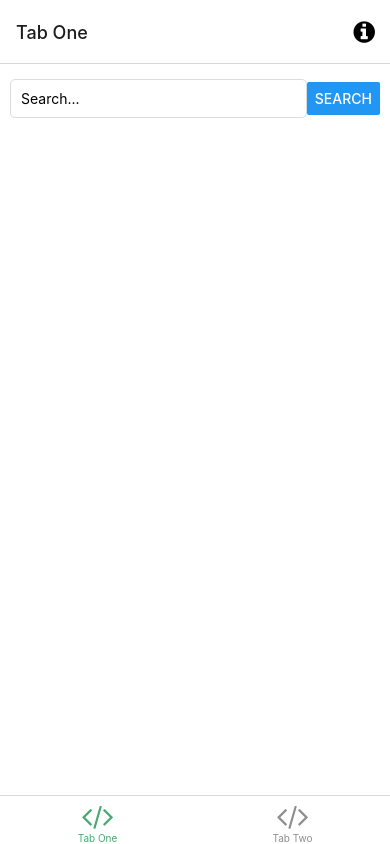
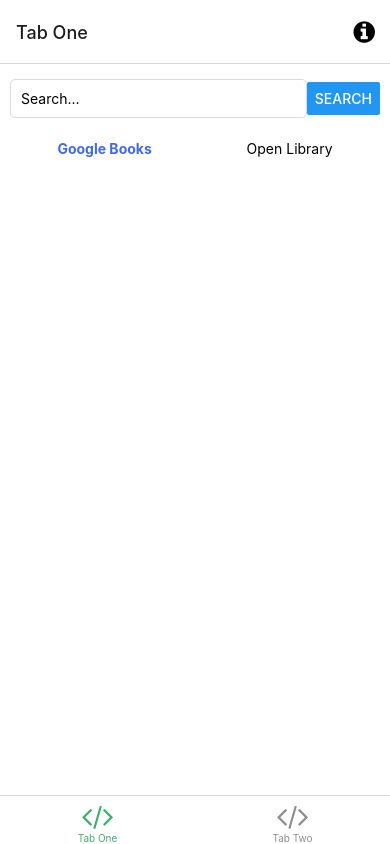
Before and after one commit to canknbr/BooksMobile, a React Native app: screen /TabOne in a window 390 px wide. Built offline with nearby package versions, Linux system fonts and the light colour scheme; what expo-linking would draw is missing.

Commit message:
adds filtering search options

```diff
--- a/screens/TabOneScreen.tsx
+++ b/screens/TabOneScreen.tsx
@@ -43,7 +43,26 @@ const query = gql`
 
 export default function TabOneScreen() {
   const [search, setSearch] = useState('');
+  const [provider, setProvider] = useState<
+    'googleBooksSearch' | 'openLibrarySearch'
+  >('googleBooksSearch');
   const [runQuery, { data, loading, error }] = useLazyQuery(query);
+  const parseBook = (item: any): Book => {
+    if (provider === 'googleBooksSearch') {
+      return {
+        title: item.volumeInfo?.title,
+        image: item.volumeInfo.imageLinks.thumbnail,
+        authors: item.volumeInfo.authors,
+        isbn: item.volumeInfo.industryIdentifiers?.[0]?.identifier,
+      };
+    }
+    return {
+      image: `https://covers.openlibrary.org/b/olid/${item.cover_edition_key}-M.jpg`,
+      title: item.title,
+      authors: item.author_name,
+      isbn: item.isbn?.[0],
+    };
+  };
   return (
     <View style={styles.container}>
       <View style={styles.header}>
@@ -58,6 +77,28 @@ export default function TabOneScreen() {
           onPress={() => runQuery({ variables: { q: search } })}
         />
       </View>
+      <View style={styles.tabs}>
+        <Text
+          style={
+            provider === 'googleBooksSearch'
+              ? { fontWeight: 'bold', color: 'royalblue' }
+              : {}
+          }
+          onPress={() => setProvider('googleBooksSearch')}
+        >
+          Google Books
+        </Text>
+        <Text
+          style={
+            provider === 'openLibrarySearch'
+              ? { fontWeight: 'bold', color: 'royalblue' }
+              : {}
+          }
+          onPress={() => setProvider('openLibrarySearch')}
+        >
+          Open Library
+        </Text>
+      </View>
       {loading && <ActivityIndicator />}
       {error && (
         <View style={styles.container}>
@@ -66,17 +107,12 @@ export default function TabOneScreen() {
         </View>
       )}
       <FlatList
-        data={data?.googleBooksSearch?.items || []}
-        renderItem={({ item }) => (
-          <BookItem
-            book={{
-              title: item.volumeInfo.title,
-              image: item.volumeInfo.imageLinks.thumbnail,
-              authors: item.volumeInfo.authors,
-              isbn: item.volumeInfo.industryIdentifiers?.[0]?.identifier,
-            }}
-          />
-        )}
+        data={
+          (provider === 'googleBooksSearch'
+            ? data?.googleBooksSearch?.items
+            : data?.openLibrarySearch?.docs) || []
+        }
+        renderItem={({ item }) => <BookItem book={parseBook(item)} />}
         showsVerticalScrollIndicator={false}
       />
     </View>
@@ -97,6 +133,13 @@ const styles = StyleSheet.create({
     height: 1,
     width: '80%',
   },
+  tabs: {
+    flexDirection: 'row',
+    justifyContent: 'space-around',
+    height: 50,
+    alignItems: 'center',
+  },
+  tab: {},
   header: {
     flexDirection: 'row',
     alignItems: 'center',
```
